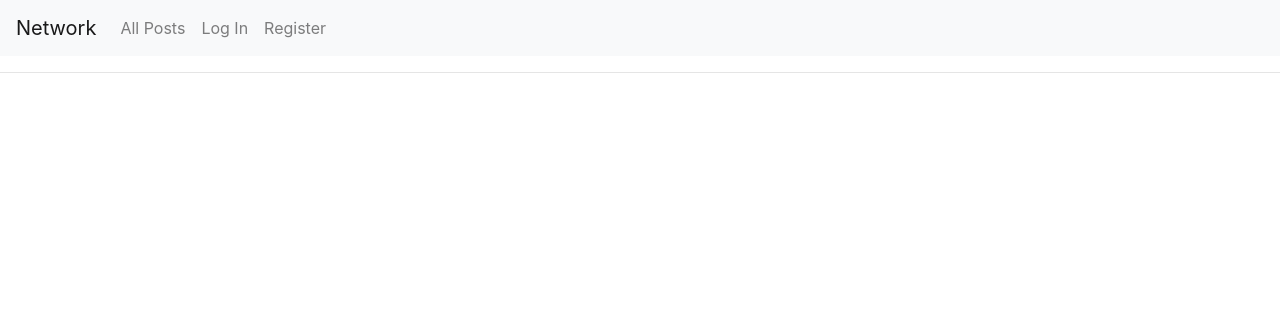
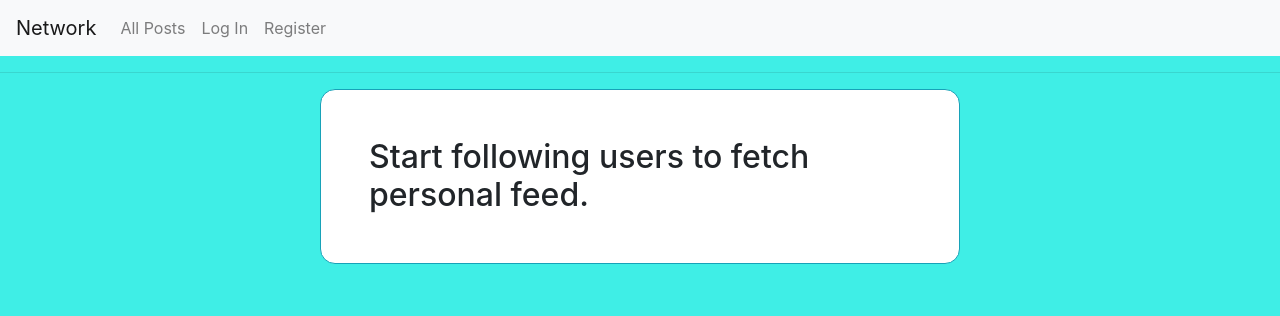
Before and after one commit to pramitsingh0/network, a Django app: page / in a window 1280 px wide. Shown: the top 316 px of the page. Run offline with Django 3.2, Linux system fonts and the light colour scheme; data that the repository does not hold is empty; some libraries are stand-ins or nearby versions.

Commit message:
Completed View profile function and view posts from following feature

```diff
--- a/network/admin.py
+++ b/network/admin.py
@@ -1,5 +1,7 @@
 from django.contrib import admin
-from .models import Post
+from .models import Post, User, UserFollowing
 # Register your models here.
 
 admin.site.register(Post)
+admin.site.register(User)
+admin.site.register(UserFollowing)
--- a/network/static/network/styles.css
+++ b/network/static/network/styles.css
@@ -5,3 +5,6 @@
     margin-top: 15px;
     margin-left: 5px;
 }
+body {
+    background-color: #3feee6;
+}
--- /dev/null
+++ b/network/templates/network/all_posts.html
@@ -0,0 +1,4 @@
+{% extends 'network/layout.html' %}
+
+{% block body %}
+{% endblock %}
--- a/network/templates/network/index.html
+++ b/network/templates/network/index.html
@@ -2,7 +2,7 @@
 
 {% block body %}
     {% if user.is_authenticated %}
-    <form id='post-form' class="card shadow w-50 mt-3 p-3 mx-auto" action="{% url 'newpost' %}" method="post">
+    <form id='post-form' class="card shadow w-50 mt-3 p-3 mx-auto" action="{% url 'newpost' %}" method="post" style="border-radius: 15px;">
         {% csrf_token %}
         New Post:
         <textarea id="post-content" class="form-control" name="post-content"></textarea>
@@ -13,10 +13,14 @@
     </form>
     {% endif %}
     <hr>
-
+    {% if posts|length < 1 %}
+        <h2 class="card border-info mb-3 w-50 mx-auto p-5" style="border-radius: 15px;">
+            Start following users to fetch personal feed.
+        </h2>
+    {% endif %}
     {% for post in posts %}
-        <div class="card border-info mb-3 w-50 mx-auto">
-            <div class="card-header">{{post.author}}</div>
+        <div class="card border-info mb-3 w-50 mx-auto" style="border-radius: 15px;">
+            <a href="{% url 'profile' username=post.author %}" class="card-header" method='get'>{{post.author}}</a>
             <div class="card-body">
                 <h5 class="card-title" style="white-space: pre-wrap;">{{post.body}}</h5>
                 <p class="card-text" style="float: left;">{{post.timestamp}} </p>
--- a/network/templates/network/layout.html
+++ b/network/templates/network/layout.html
@@ -25,7 +25,7 @@
                 </li>
                 {% if user.is_authenticated %}
                     <li class="nav-item">
-                        <a class="nav-link" href="#">Following</a>
+                        <a class="nav-link" href="{% url 'following_posts' %}">Following</a>
                     </li>
                     <li class="nav-item">
                         <a class="nav-link" href="{% url 'logout' %}">Log Out</a>
--- a/network/urls.py
+++ b/network/urls.py
@@ -8,5 +8,8 @@ urlpatterns = [
     path("login", views.login_view, name="login"),
     path("logout", views.logout_view, name="logout"),
     path("register", views.register, name="register"),
-    path("newpost", views.newpost, name="newpost")
+    path("newpost", views.newpost, name="newpost"),
+    path("profile/<str:username>", views.view_profile, name="profile"),
+    path("follow/<str:username>", views.follow, name="follow"),
+    path("following_posts/", views.following_posts, name="following_posts")
 ]
--- a/network/views.py
+++ b/network/views.py
@@ -1,13 +1,15 @@
 from django.contrib.auth import authenticate, login, logout
 from django.db import IntegrityError
-from django.http import HttpResponse, HttpResponseRedirect, JsonResponse
-from django.shortcuts import render
+from django.http import HttpResponse, HttpResponseRedirect, JsonResponse, Http404
+from django.http.response import HttpResponseNotFound
+from django.shortcuts import redirect, render
 from django.urls import reverse
 from django.views import defaults
+from django.contrib.auth.decorators import login_required
 
 
 
-from .models import User, Post
+from .models import User, Post, UserFollowing
 
 
 def index(request):
@@ -47,6 +49,8 @@ def register(request):
     if request.method == "POST":
         username = request.POST["username"]
         email = request.POST["email"]
+        first_name = request.POST["firstname"]
+        last_name = request.POST["lastname"]
 
         # Ensure password matches confirmation
         password = request.POST["password"]
@@ -59,6 +63,8 @@ def register(request):
         # Attempt to create new user
         try:
             user = User.objects.create_user(username, email, password)
+            user.first_name = first_name
+            user.last_name = last_name
             user.save()
         except IntegrityError:
             return render(request, "network/register.html", {
@@ -80,3 +86,43 @@ def newpost(request):
     post_model = Post(body=post, author=author)
     post_model.save()
     return HttpResponseRedirect(reverse("index"))
+
+def view_profile(request, username):
+    is_following = False
+    try:
+        follow_user = User.objects.get(username=username)
+    except User.DoesNotExist:
+        return HttpResponseNotFound("User not found")
+    try:
+        user = User.objects.get(username=request.user.username)
+        if UserFollowing.objects.filter(user_id=user, following_user_id=follow_user):
+            is_following = True
+    except:
+        is_following = False
+    return render(request, "network/profile.html", {
+        "user_profile": follow_user,
+        "is_following": is_following
+
+    })
+
+@login_required(login_url="login")
+def follow(request, username):
+    try:
+        follow_user = User.objects.get(username=username)
+    except User.DoesNotExist:
+        return Http404
+    current_user = User.objects.get(username=request.user.username)
+    if UserFollowing.objects.filter(user_id=current_user, following_user_id=follow_user):
+        follow = UserFollowing.objects.get(user_id=current_user, following_user_id=follow_user)
+        follow.delete()
+    else:
+        UserFollowing.objects.create(user_id=current_user, following_user_id=follow_user)
+    return redirect(view_profile, username=username)
+
+def following_posts(request):
+    user = User.objects.get(username=request.user.username)
+    following = UserFollowing.objects.filter(user_id=user).values('following_user_id')
+    posts = Post.objects.filter(author__in=[follower['following_user_id'] for follower in following])
+    return render(request, "network/index.html", {
+        "posts": posts
+    })
```
Also changed, not shown: network/models.py (+10 -1 lines), network/templates/network/profile.html (added, +66 -0 lines), network/templates/network/register.html (+8 -0 lines).
